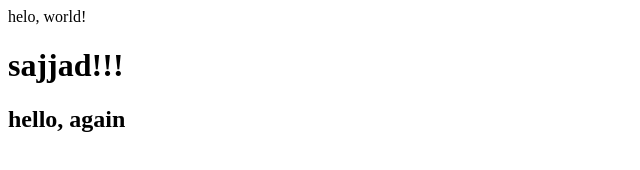
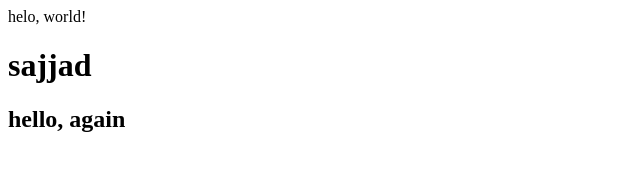
Before and after one commit to sajjadharsini/cs50webcourse, a plain HTML site: page index.html in a window 1280 px wide. Shown: the full height of the page, 0-640 px from the left. Drawn offline with Linux system fonts and the light colour scheme.

Commit message:
deleted !!! in h1 tag

```diff
--- a/index.html
+++ b/index.html
@@ -8,7 +8,7 @@
 </head>
 <body>
     helo, world!
-    <h1>sajjad!!!</h1>
+    <h1>sajjad</h1>
     <h2>hello, again</h2>
 </body>
 </html>
```
